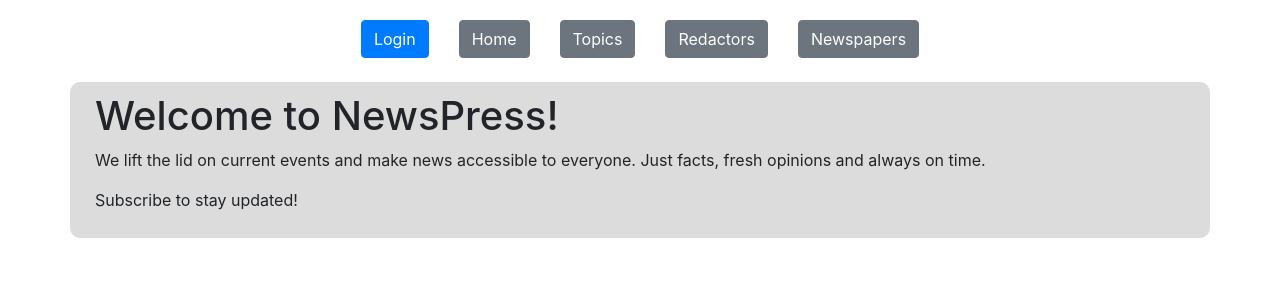
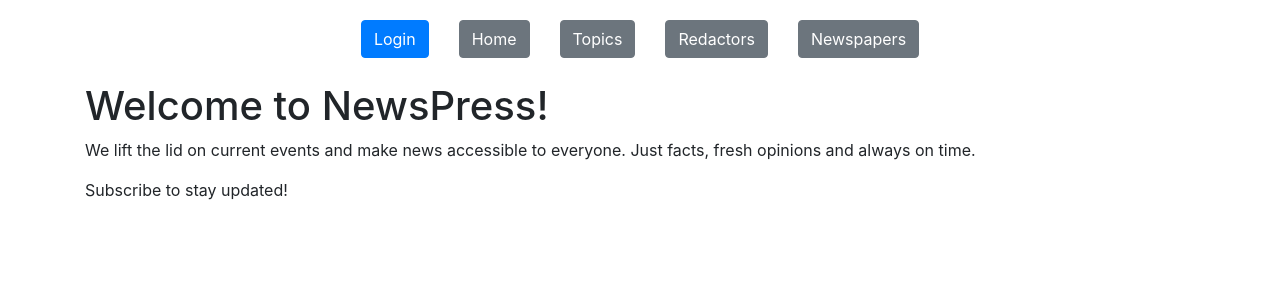
Before and after one commit to DaniilHinzburh/Newspaper-Agency, a Django app: page / in a window 1280 px wide. Shown: the top 300 px of the page. Run offline with Django 5.2, Linux system fonts and the light colour scheme.

Commit message:
style: content block style changed

```diff
--- a/templates/base.html
+++ b/templates/base.html
@@ -21,7 +21,7 @@
     {% endblock %}
   </div>
  <br>
-  <div class="row" style="background: gainsboro; border-radius: 10px; padding: 10px">
+  <div class="row">
     <div class="col">
       {% block content %}{% endblock %}
     </div>
```
